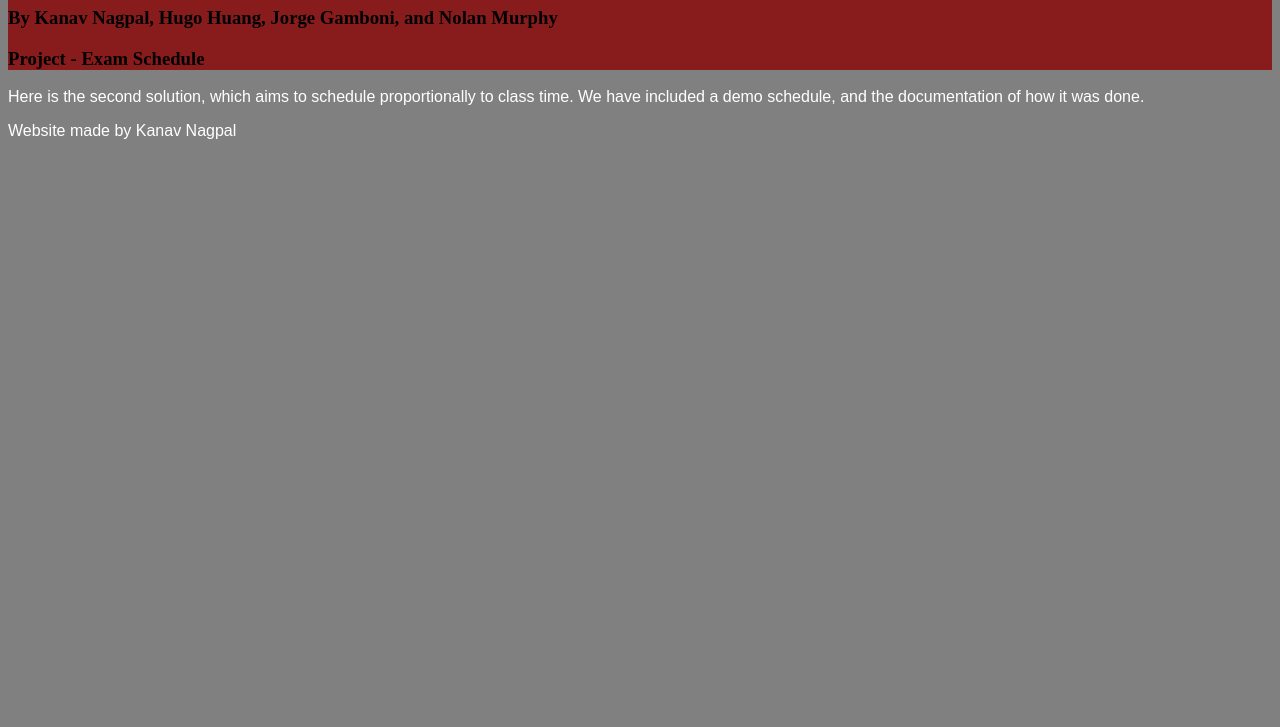
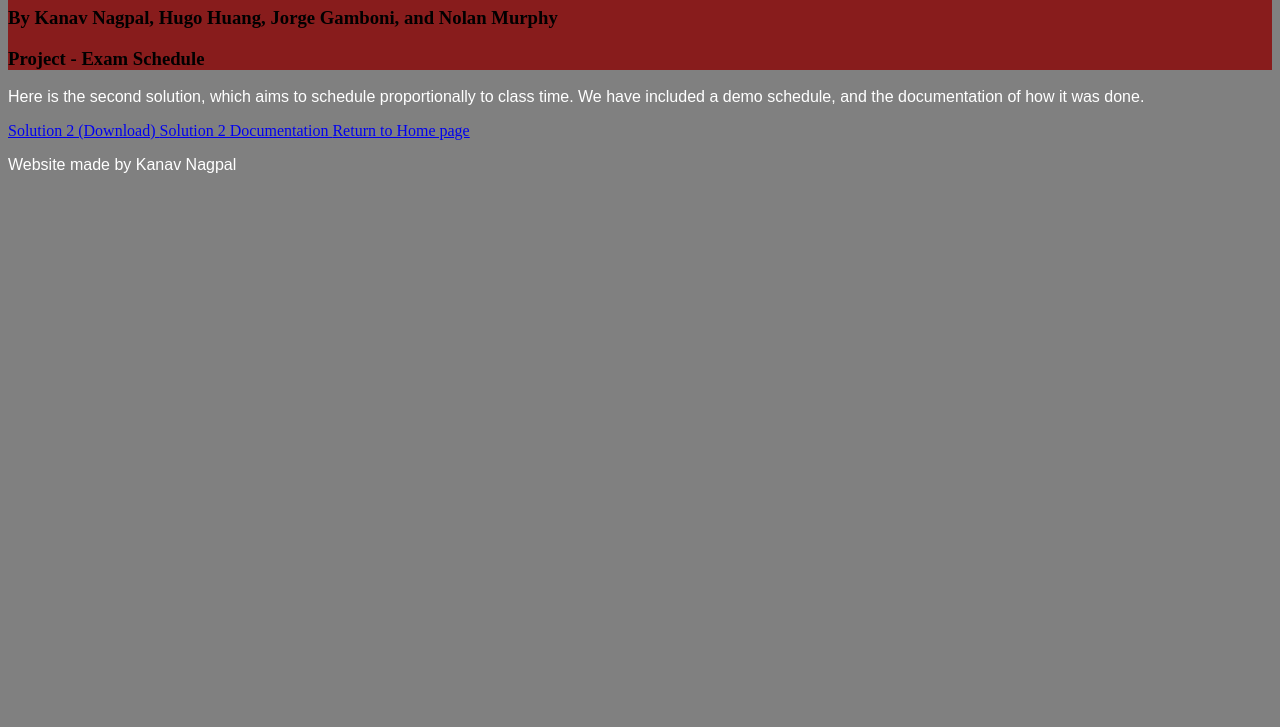
Before and after one commit to kn5225/examsched, a plain HTML site: page solution2.html in a window 1280 px wide. Shown: the part 73-800 px from the top of the page. Drawn offline with Linux system fonts and the light colour scheme.

Commit message:
Update solution2.html

```diff
--- a/solution2.html
+++ b/solution2.html
@@ -33,8 +33,9 @@ Here is the second solution, which aims to schedule proportionally to class time
   We have included a demo schedule, and the documentation of how it was done.
 <br>
 </p>
-
-
+<a href="Studysched2.ics"> Solution 2 (Download) </a>
+<a href="Docu2.pdf"> Solution 2 Documentation </a>
+<a href="index.html"> Return to Home page </a>
 </body>
 <p>
 Website made by Kanav Nagpal
```
